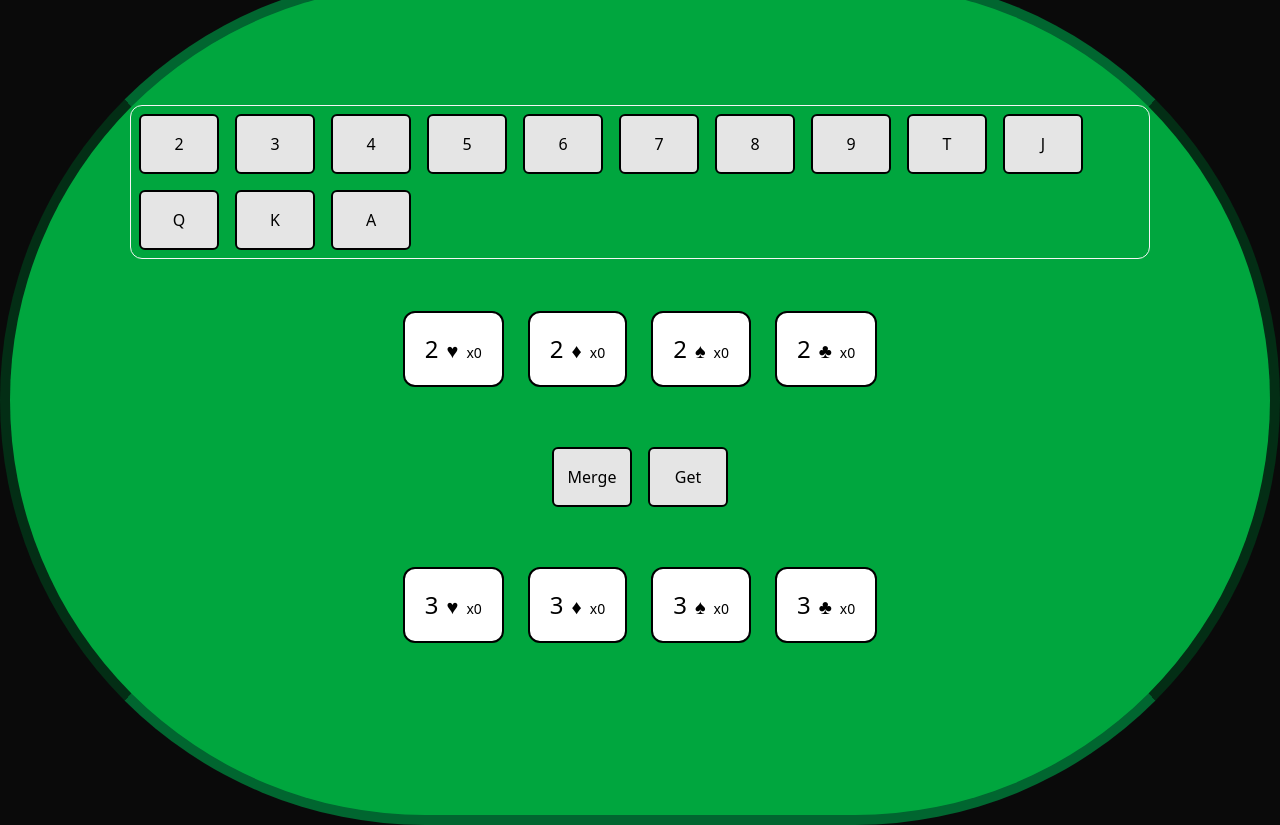
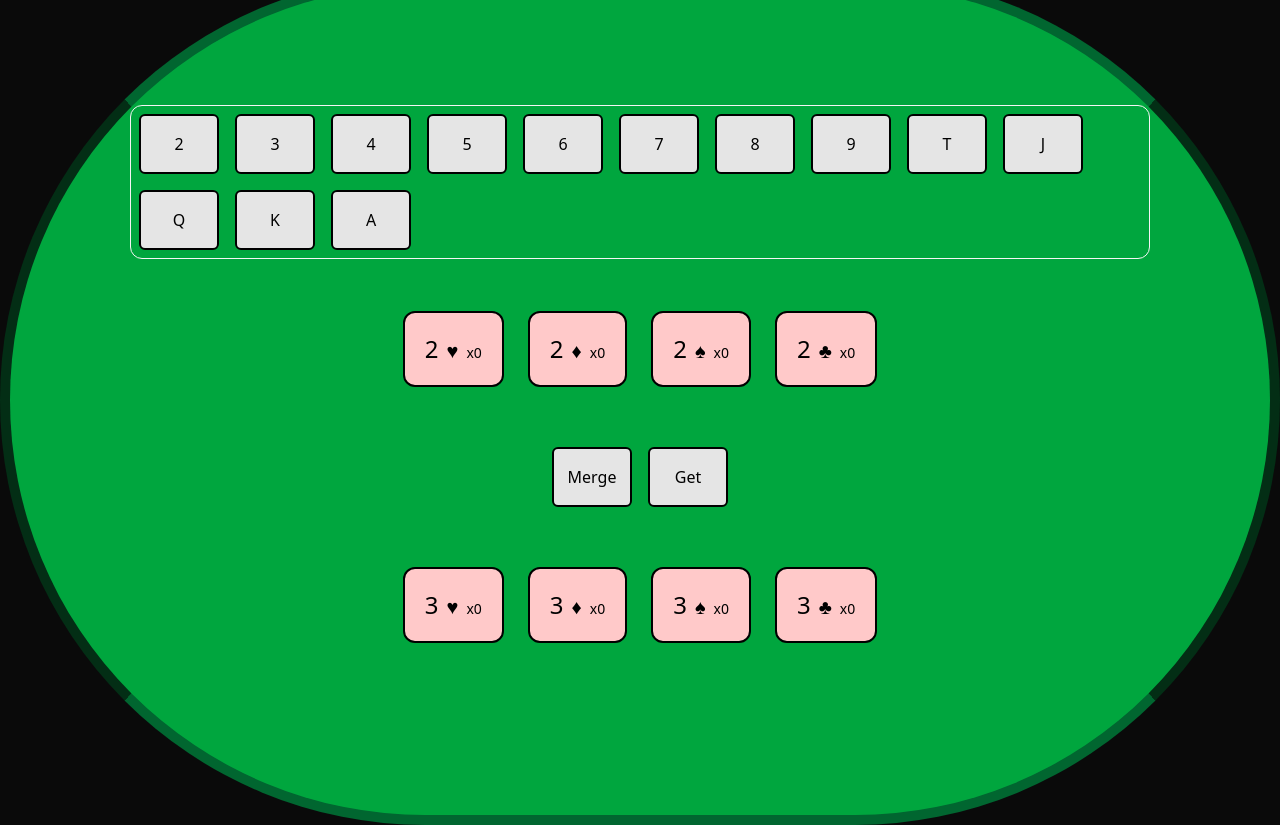
Before and after one commit to kaareltiitt6nts/card-merge-game, a React (Vite) app: page / in a window 1280 px wide. Built offline with nearby package versions, Linux system fonts and the light colour scheme.

Commit message:
kaarti taust punane kui 0

```diff
--- a/src/Components/RankSuitDisplay.jsx
+++ b/src/Components/RankSuitDisplay.jsx
@@ -33,7 +33,7 @@ const RankSuitDisplay = (props) => {
   }, [count])
 
   return (
-    <div className={`border-2 p-5 m-3 bg-white rounded-xl transition-transform duration-100 ease-linear ${translateClass}`}>
+    <div className={`border-2 p-5 m-3 ${count > 0 ? "bg-white" : "bg-red-200"} rounded-xl transition-transform duration-100 ease-linear ${translateClass}`}>
       <span className="text-2xl">{rank}</span>
       <span className="ml-2 text-xl">{suit}</span>
       <span className="ml-2 text-sm">x{count}</span>
```
